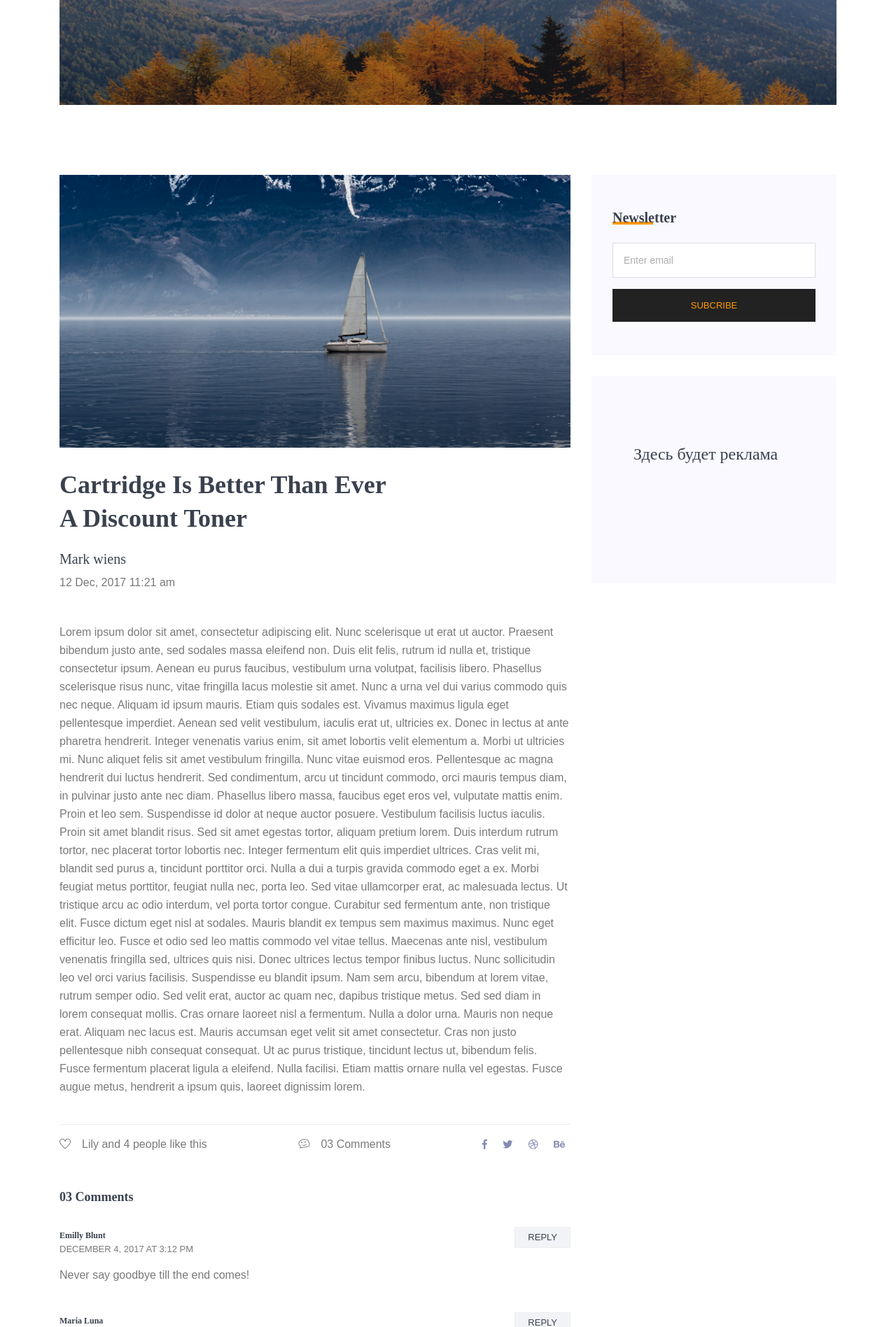
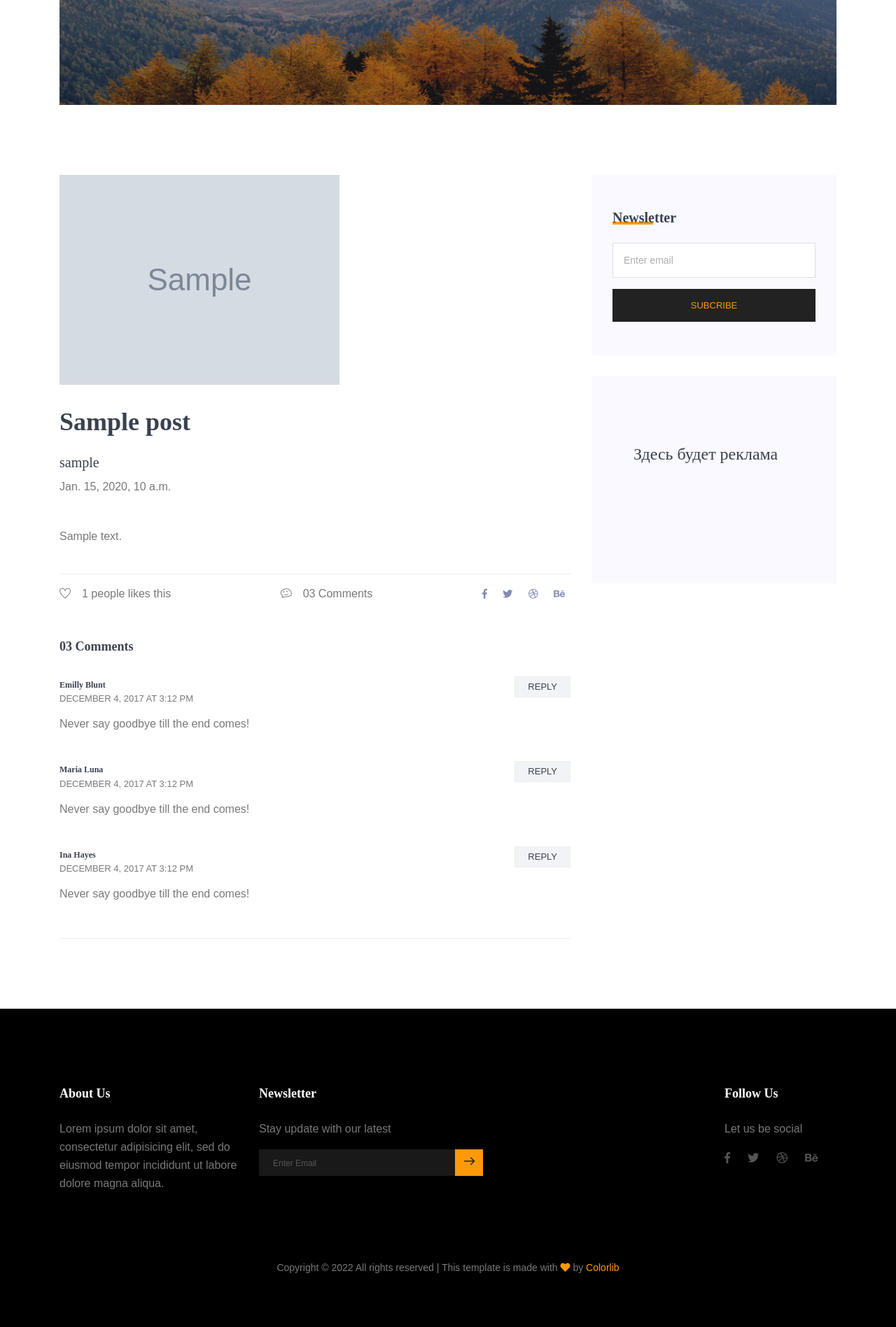
Before and after one commit to VAChess777/Lesson_2_Reviving_the_blog_on_Django_Layout_for_the_pitonist_Devman, a Django app: a page that uses templates/blog-details.html in a window 1280 px wide. Shown: the part 334-2231 px from the top of the page at 70% size. Run offline with Django 3.2, Linux system fonts and the light colour scheme; tables that the repository leaves empty hold one stand-in row (values such as "Sample post"); grey boxes marked "Sample" are stand-in pictures; parts of the project's set-up code (start-up, migrations or seed data) failed here and were passed over; some libraries are stand-ins or nearby versions.

Commit message:
add template logic to post page

```diff
--- a/templates/blog-details.html
+++ b/templates/blog-details.html
@@ -69,51 +69,25 @@
       <div class="row">
         <div class="col-lg-8">
           <div class="main_blog_details">
-            <img class="img-fluid" src="{% static 'img/blog/blog4.png' %}" alt="">
-            <h4>Cartridge Is Better Than Ever <br /> A Discount Toner</h4>
+            {% if post.image_url %}
+            <img class="img-fluid" src="{{ post.image_url }}" alt="">
+            {% else %}
+            <img class="img-fluid" src="{% static 'img/banner/blog.png'%}" alt="">
+            {% endif %}
+            <h4>{{ post.title }}</h4>
             <div class="user_details">
               <div class="mt-sm-0 mt-3">
                 <div class="media">
                   <div class="media-body">
-                    <h5>Mark wiens</h5>
-                    <p>12 Dec, 2017 11:21 am</p>
+                    <h5>{{ post.author }}</h5>
+                    <p>{{ post.published_at }}</p>
                   </div>
                 </div>
               </div>
             </div>
-            <p>Lorem ipsum dolor sit amet, consectetur adipiscing elit. Nunc scelerisque ut erat ut auctor. Praesent
-              bibendum justo ante, sed sodales massa eleifend non. Duis elit felis, rutrum id nulla et, tristique
-              consectetur ipsum. Aenean eu purus faucibus, vestibulum urna volutpat, facilisis libero. Phasellus
-              scelerisque risus nunc, vitae fringilla lacus molestie sit amet. Nunc a urna vel dui varius commodo quis
-              nec neque. Aliquam id ipsum mauris. Etiam quis sodales est.
-
-              Vivamus maximus ligula eget pellentesque imperdiet. Aenean sed velit vestibulum, iaculis erat ut,
-              ultricies ex. Donec in lectus at ante pharetra hendrerit. Integer venenatis varius enim, sit amet lobortis
-              velit elementum a. Morbi ut ultricies mi. Nunc aliquet felis sit amet vestibulum fringilla. Nunc vitae
-              euismod eros. Pellentesque ac magna hendrerit dui luctus hendrerit. Sed condimentum, arcu ut tincidunt
-              commodo, orci mauris tempus diam, in pulvinar justo ante nec diam. Phasellus libero massa, faucibus eget
-              eros vel, vulputate mattis enim. Proin et leo sem. Suspendisse id dolor at neque auctor posuere.
-              Vestibulum facilisis luctus iaculis. Proin sit amet blandit risus. Sed sit amet egestas tortor, aliquam
-              pretium lorem. Duis interdum rutrum tortor, nec placerat tortor lobortis nec.
-
-              Integer fermentum elit quis imperdiet ultrices. Cras velit mi, blandit sed purus a, tincidunt porttitor
-              orci. Nulla a dui a turpis gravida commodo eget a ex. Morbi feugiat metus porttitor, feugiat nulla nec,
-              porta leo. Sed vitae ullamcorper erat, ac malesuada lectus. Ut tristique arcu ac odio interdum, vel porta
-              tortor congue. Curabitur sed fermentum ante, non tristique elit.
-
-              Fusce dictum eget nisl at sodales. Mauris blandit ex tempus sem maximus maximus. Nunc eget efficitur leo.
-              Fusce et odio sed leo mattis commodo vel vitae tellus. Maecenas ante nisl, vestibulum venenatis fringilla
-              sed, ultrices quis nisi. Donec ultrices lectus tempor finibus luctus. Nunc sollicitudin leo vel orci
-              varius facilisis. Suspendisse eu blandit ipsum. Nam sem arcu, bibendum at lorem vitae, rutrum semper odio.
-              Sed velit erat, auctor ac quam nec, dapibus tristique metus. Sed sed diam in lorem consequat mollis. Cras
-              ornare laoreet nisl a fermentum.
-
-              Nulla a dolor urna. Mauris non neque erat. Aliquam nec lacus est. Mauris accumsan eget velit sit amet
-              consectetur. Cras non justo pellentesque nibh consequat consequat. Ut ac purus tristique, tincidunt lectus
-              ut, bibendum felis. Fusce fermentum placerat ligula a eleifend. Nulla facilisi. Etiam mattis ornare nulla
-              vel egestas. Fusce augue metus, hendrerit a ipsum quis, laoreet dignissim lorem.</p>
+            <p>{{ post.text }}</p>
             <div class="news_d_footer flex-column flex-sm-row">
-              <a href="#"><span class="align-middle mr-2"><i class="ti-heart"></i></span>Lily and 4 people like this</a>
+              <a href="#"><span class="align-middle mr-2"><i class="ti-heart"></i></span>{{ post.likes_amount }} people likes this</a>
               <a class="justify-content-sm-center ml-sm-auto mt-sm-0 mt-2" href="#"><span class="align-middle mr-2"><i
                     class="ti-themify-favicon"></i></span>03 Comments</a>
               <div class="news_socail ml-sm-auto mt-sm-0 mt-2">
--- a/templates/index.html
+++ b/templates/index.html
@@ -113,6 +113,7 @@
             </div>
             {% endfor %}
 
+
             <div class="row">
               <div class="col-lg-12">
                 <nav class="blog-pagination justify-content-center d-flex">
@@ -138,6 +139,7 @@
               </div>
             </div>
           </div>
+
 
           <!-- Start Blog Post Siddebar -->
           <div class="col-lg-4 sidebar-widgets">
@@ -185,7 +187,6 @@
             <h6>Newsletter</h6>
             <p>Stay update with our latest</p>
             <div class="" id="mc_embed_signup">
-
               <form target="_blank" novalidate
                 action="https://spondonit.us12.list-manage.com/subscribe/post?u=1462626880ade1ac87bd9c93a&amp;id=92a4423d01"
                 method="get" class="form-inline">
@@ -200,7 +201,6 @@
                   <div style="position: absolute; left: -5000px;">
                     <input name="b_36c4fd991d266f23781ded980_aefe40901a" tabindex="-1" value="" type="text">
                   </div>
-
                 </div>
                 <div class="info"></div>
               </form>
```
